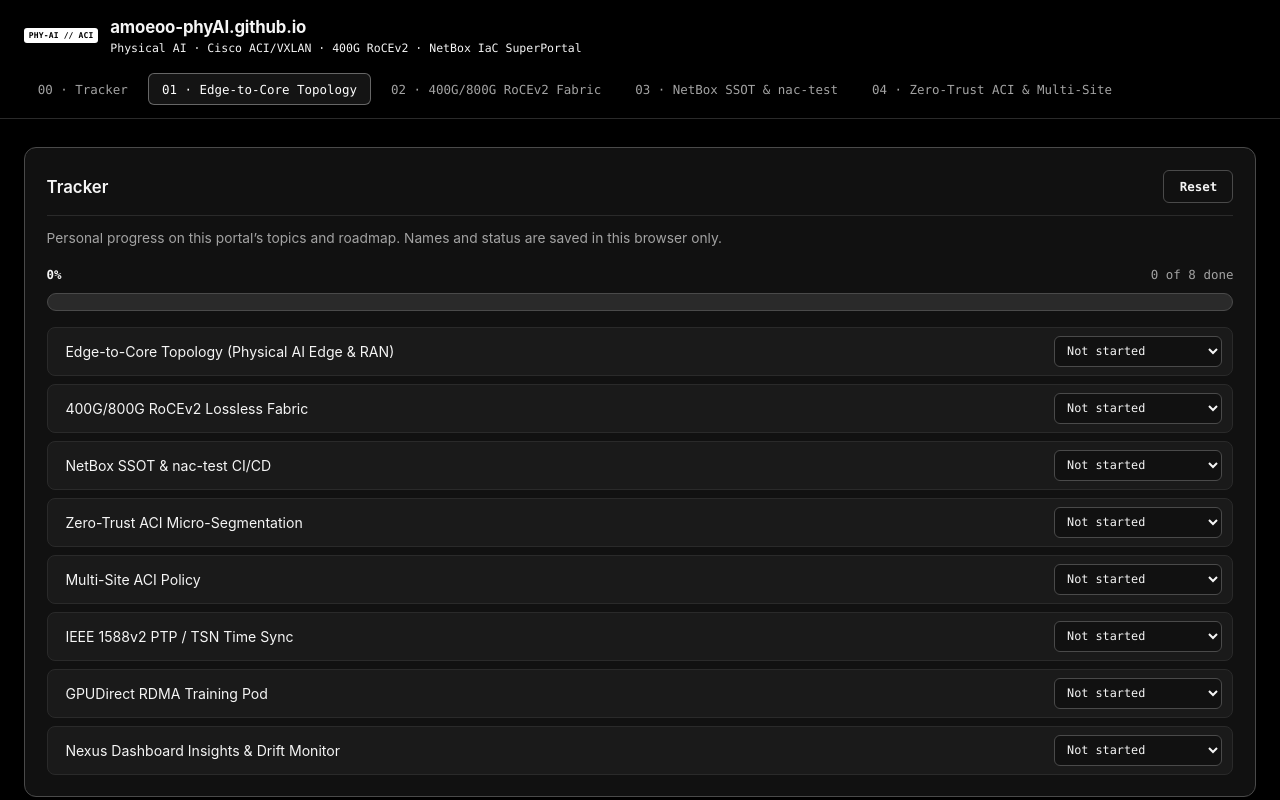
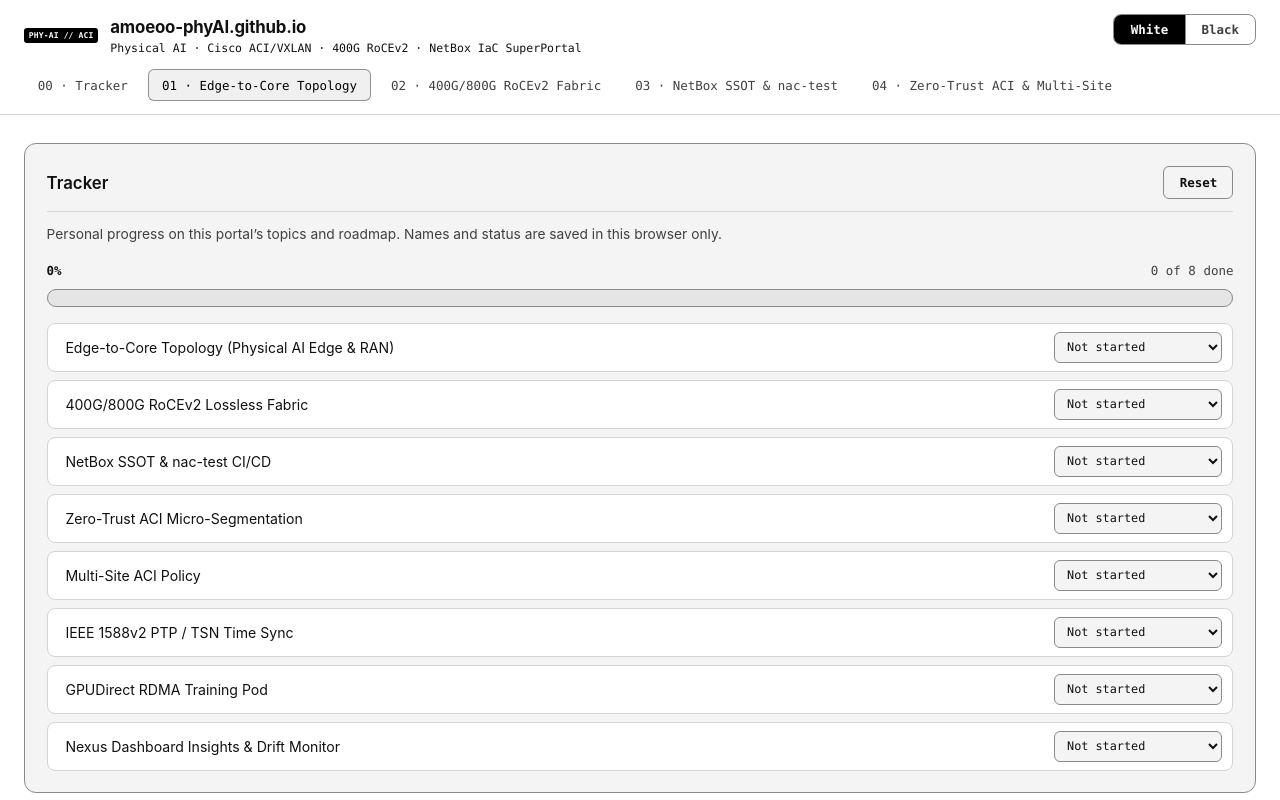
Before and after one commit to amoeoo-coles/amoeoo-phyAI.github.io, a plain HTML site: page index.html in a window 1280 px wide. Shown: the top 800 px of the page. Drawn offline with Linux system fonts and the light colour scheme.

Commit message:
Add a White/Black background toggle in the header
Let visitors switch the SuperPortal between a white and a black theme. The choice is stored in localStorage, first visits follow prefers-color-scheme, and a boot script applies the theme before paint.

```diff
--- a/index.html
+++ b/index.html
@@ -4,8 +4,22 @@
   <meta charset="UTF-8" />
   <meta name="viewport" content="width=device-width, initial-scale=1.0" />
   <title>amoeoo-phyAI · Physical AI & NetDevOps SuperPortal</title>
+  <script>
+    (function () {
+      var key = 'phyai-superportal-theme';
+      var saved = null;
+      try { saved = localStorage.getItem(key); } catch (e) {}
+      var theme = (saved === 'light' || saved === 'dark')
+        ? saved
+        : (window.matchMedia && window.matchMedia('(prefers-color-scheme: light)').matches ? 'light' : 'dark');
+      document.documentElement.setAttribute('data-theme', theme);
+      document.documentElement.style.colorScheme = theme;
+    })();
+  </script>
   <style>
-    :root {
+    :root,
+    html[data-theme="dark"] {
+      color-scheme: dark;
       --bg: #000000;
       --bg-panel: #111111;
       --bg-card: #1a1a1a;
@@ -22,8 +36,87 @@
       --rose: #8a8a8a;
       --accent: #ffffff;
       --accent-ink: #000000;
+      --header-bg: rgba(0, 0, 0, 0.92);
+      --tab-active-bg: rgba(255, 255, 255, 0.08);
+      --tab-active-border: rgba(255, 255, 255, 0.35);
+      --pill-active-bg: rgba(255, 255, 255, 0.1);
+      --zone-edge-bg: #2a2a2a;
+      --zone-edge-fg: #e5e5e5;
+      --zone-aci-bg: #1a1a1a;
+      --zone-aci-fg: #f5f5f5;
+      --zone-gpu-bg: #333333;
+      --zone-gpu-fg: #d4d4d4;
+      --meter-track: #2a2a2a;
+      --code-text: #d4d4d4;
+      --btn-action-hover: #e5e5e5;
       --mono: ui-monospace, SFMono-Regular, Menlo, Monaco, Consolas, "Liberation Mono", monospace;
       --sans: -apple-system, BlinkMacSystemFont, "Segoe UI", Roboto, Helvetica, Arial, sans-serif;
+    }
+    html[data-theme="light"] {
+      color-scheme: light;
+      --bg: #ffffff;
+      --bg-panel: #f4f4f4;
+      --bg-card: #ffffff;
+      --bg-code: #f0f0f0;
+      --border: #d4d4d4;
+      --border-hi: #8a8a8a;
+      --text: #111111;
+      --text-dim: #404040;
+      --text-muted: #5c5c5c;
+      --cyan: #111111;
+      --emerald: #2a2a2a;
+      --amber: #525252;
+      --purple: #404040;
+      --rose: #3f3f3f;
+      --accent: #000000;
+      --accent-ink: #ffffff;
+      --header-bg: rgba(255, 255, 255, 0.94);
+      --tab-active-bg: rgba(0, 0, 0, 0.06);
+      --tab-active-border: rgba(0, 0, 0, 0.4);
+      --pill-active-bg: rgba(0, 0, 0, 0.08);
+      --zone-edge-bg: #e8e8e8;
+      --zone-edge-fg: #1a1a1a;
+      --zone-aci-bg: #f2f2f2;
+      --zone-aci-fg: #111111;
+      --zone-gpu-bg: #dcdcdc;
+      --zone-gpu-fg: #1a1a1a;
+      --meter-track: #e5e5e5;
+      --code-text: #1a1a1a;
+      --btn-action-hover: #222222;
+    }
+    @media (prefers-color-scheme: light) {
+      html:not([data-theme]) {
+        color-scheme: light;
+        --bg: #ffffff;
+        --bg-panel: #f4f4f4;
+        --bg-card: #ffffff;
+        --bg-code: #f0f0f0;
+        --border: #d4d4d4;
+        --border-hi: #8a8a8a;
+        --text: #111111;
+        --text-dim: #404040;
+        --text-muted: #5c5c5c;
+        --cyan: #111111;
+        --emerald: #2a2a2a;
+        --amber: #525252;
+        --purple: #404040;
+        --rose: #3f3f3f;
+        --accent: #000000;
+        --accent-ink: #ffffff;
+        --header-bg: rgba(255, 255, 255, 0.94);
+        --tab-active-bg: rgba(0, 0, 0, 0.06);
+        --tab-active-border: rgba(0, 0, 0, 0.4);
+        --pill-active-bg: rgba(0, 0, 0, 0.08);
+        --zone-edge-bg: #e8e8e8;
+        --zone-edge-fg: #1a1a1a;
+        --zone-aci-bg: #f2f2f2;
+        --zone-aci-fg: #111111;
+        --zone-gpu-bg: #dcdcdc;
+        --zone-gpu-fg: #1a1a1a;
+        --meter-track: #e5e5e5;
+        --code-text: #1a1a1a;
+        --btn-action-hover: #222222;
+      }
     }
     * { box-sizing: border-box; margin: 0; padding: 0; }
     body {
@@ -37,7 +130,7 @@
       position: sticky;
       top: 0;
       z-index: 40;
-      background: rgba(0, 0, 0, 0.92);
+      background: var(--header-bg);
       backdrop-filter: blur(10px);
       border-bottom: 1px solid var(--border);
     }
@@ -45,16 +138,24 @@
       max-width: 1320px;
       margin: 0 auto;
       padding: 0.85rem 1.5rem;
-      display: flex;
-      flex-wrap: wrap;
+      display: grid;
+      grid-template-columns: minmax(0, 1fr) auto;
+      grid-template-areas:
+        "brand toggle"
+        "nav nav";
       align-items: center;
-      justify-content: space-between;
-      gap: 1rem;
+      gap: 0.75rem 1rem;
     }
+    .brand { grid-area: brand; min-width: 0; }
+    .theme-toggle { grid-area: toggle; align-self: start; }
+    nav { grid-area: nav; }
     .brand {
       display: flex;
       align-items: center;
       gap: 0.75rem;
+    }
+    @media (max-width: 600px) {
+      .brand { align-items: flex-start; }
     }
     .brand-badge {
       background: var(--accent);
@@ -66,6 +167,8 @@
       padding: 0.16rem 0.3rem;
       border-radius: 3px;
       line-height: 1.2;
+      white-space: nowrap;
+      flex-shrink: 0;
     }
     .brand-title { font-weight: 700; font-size: 1.05rem; letter-spacing: -0.01em; }
     .brand-sub { font-family: var(--mono); font-size: 0.72rem; color: var(--cyan); }
@@ -84,8 +187,8 @@
     .tab-btn:hover { color: var(--text); background: var(--bg-card); }
     .tab-btn.active {
       color: var(--accent);
-      background: rgba(255, 255, 255, 0.08);
-      border-color: rgba(255, 255, 255, 0.35);
+      background: var(--tab-active-bg);
+      border-color: var(--tab-active-border);
     }
     main { max-width: 1320px; margin: 0 auto; padding: 1.75rem 1.5rem 4rem; }
     .section { display: none; }
@@ -151,7 +254,7 @@
       cursor: pointer;
     }
     .pill.active {
-      background: rgba(255, 255, 255, 0.1);
+      background: var(--pill-active-bg);
       border-color: var(--accent);
       color: var(--accent);
     }
@@ -177,9 +280,9 @@
       margin-bottom: 0.65rem;
     }
     .zone-tag { border: 1px solid var(--border-hi); }
-    .z-edge { background: #2a2a2a; color: #e5e5e5; }
-    .z-aci  { background: #1a1a1a; color: #f5f5f5; }
-    .z-gpu  { background: #333333; color: #d4d4d4; }
+    .z-edge { background: var(--zone-edge-bg); color: var(--zone-edge-fg); }
+    .z-aci  { background: var(--zone-aci-bg); color: var(--zone-aci-fg); }
+    .z-gpu  { background: var(--zone-gpu-bg); color: var(--zone-gpu-fg); }
     .node-card {
       background: var(--bg-panel);
       border: 1px solid var(--border);
@@ -234,7 +337,7 @@
     @media (max-width: 800px) { .slider-box { grid-template-columns: 1fr; } }
     .meter-bar {
       height: 18px;
-      background: #2a2a2a;
+      background: var(--meter-track);
       border: 1px solid var(--border-hi);
       border-radius: 999px;
       overflow: hidden;
@@ -254,7 +357,7 @@
       overflow-x: auto;
       font-family: var(--mono);
       font-size: 0.79rem;
-      color: #d4d4d4;
+      color: var(--code-text);
       line-height: 1.5;
     }
     .btn-action {
@@ -268,7 +371,7 @@
       border-radius: 6px;
       cursor: pointer;
     }
-    .btn-action:hover { filter: brightness(1.1); }
+    .btn-action:hover { background: var(--btn-action-hover); }
     .stage-strip {
       display: grid;
       grid-template-columns: repeat(5, 1fr);
@@ -388,6 +491,35 @@
       cursor: pointer;
     }
     .btn-reset:hover { background: var(--bg-card); color: var(--accent); }
+
+    input[type="range"] { accent-color: var(--accent); width: 100%; }
+    .theme-toggle {
+      display: inline-flex;
+      border: 1px solid var(--border-hi);
+      border-radius: 8px;
+      overflow: hidden;
+      background: var(--bg-card);
+      flex: 0 0 auto;
+    }
+    .theme-btn {
+      appearance: none;
+      border: 0;
+      background: transparent;
+      color: var(--text-dim);
+      font-family: var(--mono);
+      font-size: 0.78rem;
+      font-weight: 700;
+      padding: 0.45rem 0.8rem;
+      cursor: pointer;
+      min-width: 4.4rem;
+    }
+    .theme-btn + .theme-btn { border-left: 1px solid var(--border-hi); }
+    .theme-btn:hover { color: var(--text); }
+    .theme-btn.active,
+    .theme-btn[aria-pressed="true"] {
+      background: var(--accent);
+      color: var(--accent-ink);
+    }
   </style>
 </head>
 <body>
@@ -399,6 +531,10 @@
           <div class="brand-title">amoeoo-phyAI.github.io</div>
           <div class="brand-sub">Physical AI · Cisco ACI/VXLAN · 400G RoCEv2 · NetBox IaC SuperPortal</div>
         </div>
+      </div>
+      <div class="theme-toggle" role="group" aria-label="Page background">
+        <button type="button" class="theme-btn" id="theme-light" aria-pressed="false" onclick="setTheme('light')">White</button>
+        <button type="button" class="theme-btn" id="theme-dark" aria-pressed="true" onclick="setTheme('dark')">Black</button>
       </div>
       <nav>
         <button class="tab-btn" type="button" onclick="focusTracker()">00 · Tracker</button>
@@ -932,6 +1068,33 @@ Verify Lossless PFC Priority 3 Queue Policy Applied
 
     document.getElementById('tracker-reset').addEventListener('click', resetTracker);
     renderTracker();
+
+    var THEME_KEY = 'phyai-superportal-theme';
+
+    function currentTheme() {
+      return document.documentElement.getAttribute('data-theme') === 'light' ? 'light' : 'dark';
+    }
+
+    function syncThemeToggle() {
+      var theme = currentTheme();
+      var lightBtn = document.getElementById('theme-light');
+      var darkBtn = document.getElementById('theme-dark');
+      if (!lightBtn || !darkBtn) return;
+      lightBtn.classList.toggle('active', theme === 'light');
+      darkBtn.classList.toggle('active', theme === 'dark');
+      lightBtn.setAttribute('aria-pressed', theme === 'light' ? 'true' : 'false');
+      darkBtn.setAttribute('aria-pressed', theme === 'dark' ? 'true' : 'false');
+    }
+
+    function setTheme(theme) {
+      var next = theme === 'light' ? 'light' : 'dark';
+      document.documentElement.setAttribute('data-theme', next);
+      document.documentElement.style.colorScheme = next;
+      try { localStorage.setItem(THEME_KEY, next); } catch (e) {}
+      syncThemeToggle();
+    }
+
+    syncThemeToggle();
   </script>
 </body>
 </html>
```
